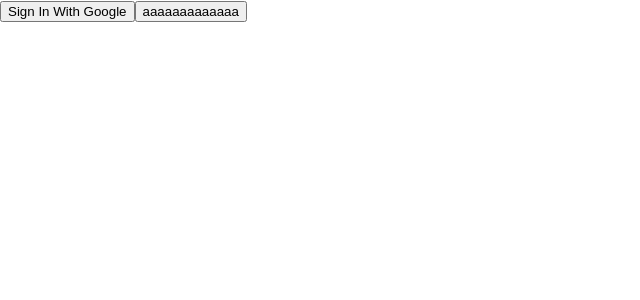
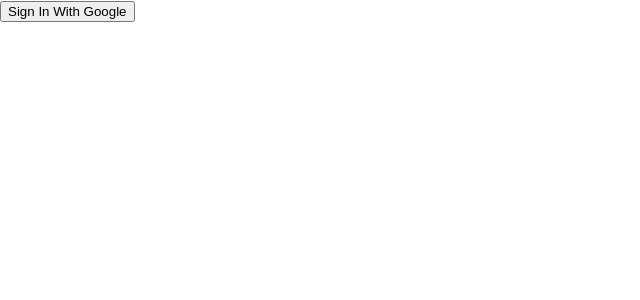
Before and after one commit to aleixcaasas/Improvised_chef, a React (Create React App) app in the folder ourapp/: page /loginGoogle in a window 1280 px wide. Shown: the top 300 px of the page, without its empty margins (0-640 px from the left). Built offline with nearby package versions, Linux system fonts and the light colour scheme.

Commit message:
loginGoogle

```diff
--- a/ourapp/src/LoginGoogle.js
+++ b/ourapp/src/LoginGoogle.js
@@ -19,7 +19,7 @@ export default function LoginGoogle() {
         emailNotFound = false;
       }
     });
-    console.log(emailNotFound)
+    console.log("email added:" + emailNotFound)
     return emailNotFound;
   }
 
@@ -31,7 +31,6 @@ export default function LoginGoogle() {
       const profilePic = result.user.photoURL;
       const userName = email.split('@')[0];
       const p = await mailNotExists(email);
-      console.log(p);
       if (p) {
         const docRef = await addDoc(collection(db, "users"), {
           name,
@@ -51,9 +50,6 @@ export default function LoginGoogle() {
   return (
     <div>
       <button onClick={signInWithGoogle}>Sign In With Google</button>
-      <button onClick={() => {
-        mailNotExists('ericsubirana444@gmail.com')
-      }}>aaaaaaaaaaaaa</button>
     </div>
   )
 }
```
